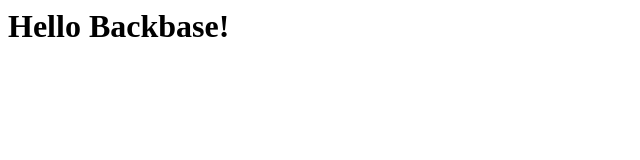
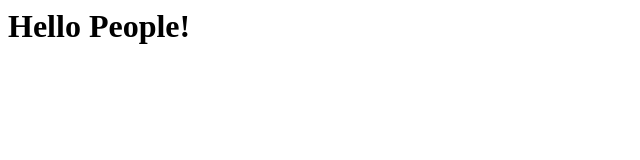
Before and after one commit to angelo-malatacca/Minikube, a plain HTML site: page nginx/index.html in a window 1280 px wide. Shown: the whole page, without its empty margins (0-640 px from the left). Drawn offline with Linux system fonts and the light colour scheme.

Commit message:
Update index.html

```diff
--- a/nginx/index.html
+++ b/nginx/index.html
@@ -3,6 +3,6 @@
 <title>Hello World</title>
 </head>
 <body>
-<h1>Hello Backbase!</h1>
+<h1>Hello People!</h1>
 </body>
 </html>
```
